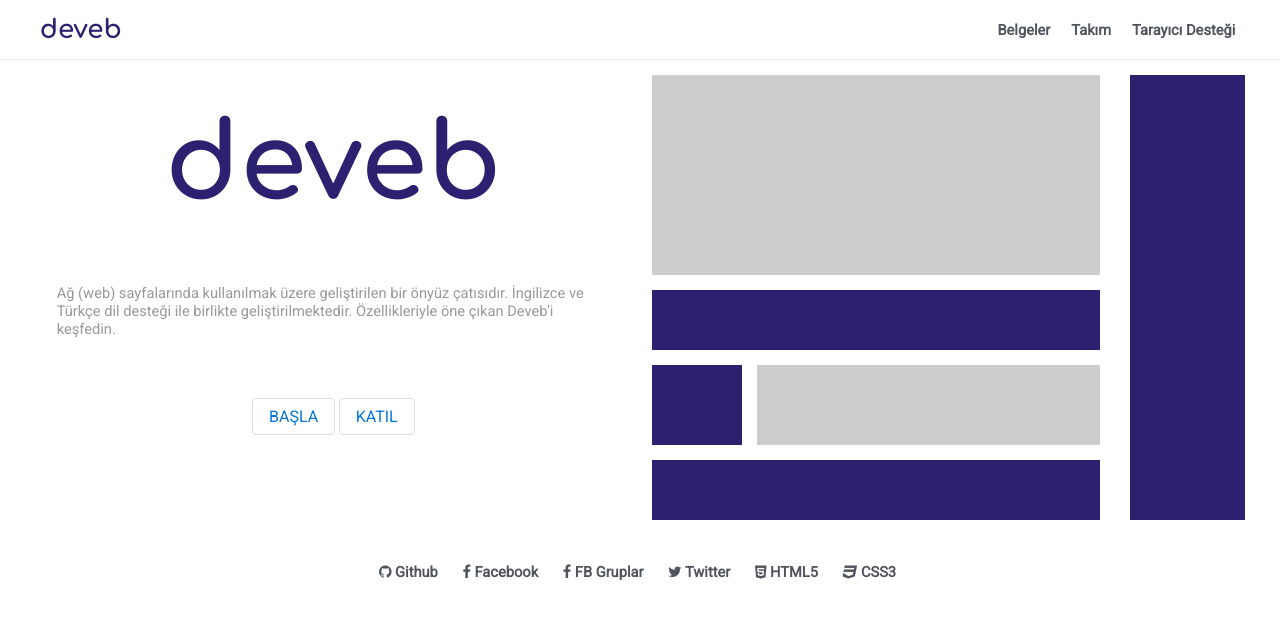
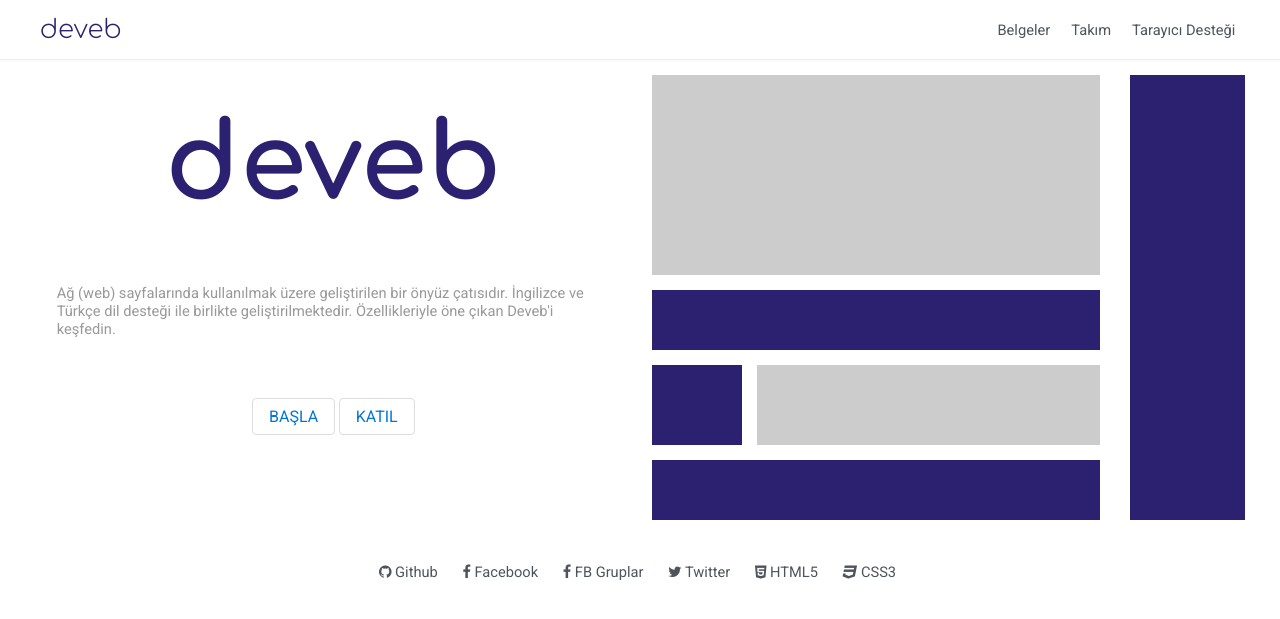
Before and after one commit to data-deveb/data-deveb.github.io, a Jekyll site: the page built from index.html, in a window 1280 px wide. Shown: the top 619 px of the page. Built offline with Jekyll 4.4.1, drawn with Linux system fonts in a browser that asks for light colours.

Commit message:
Güncelleme

```diff
--- a/assets/css/deveb.genel.css
+++ b/assets/css/deveb.genel.css
@@ -144,7 +144,7 @@ box-shadow: 0 2px 0 hsla(200,9%,93%,.25);
 ========================================================================== */
 .menü-genel{ padding: 5px;}
 	.menü-genel li{display: inline-block;margin-right: 5px;font-size: 11pt;}
-	.menü-genel li a{display: inline-block; text-decoration: none; padding:8px; color: #4f545c; font-weight: bold;}
+	.menü-genel li a{display: inline-block; text-decoration: none; padding:8px; color: #4f545c; font-weight: 300;}
 	.menü-genel li a:hover{color:black;}
 /* ==========================================================================
     METİN
```
